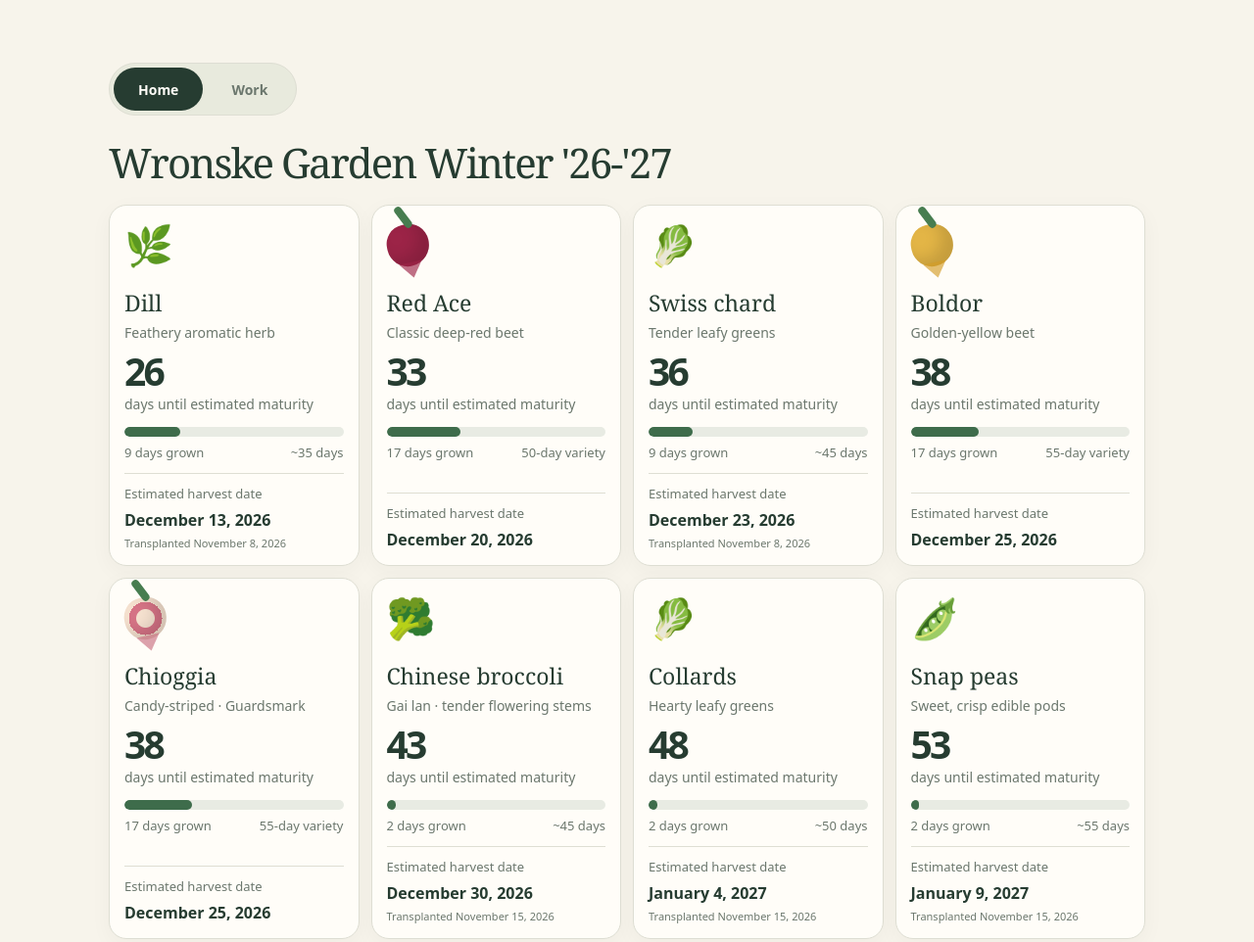
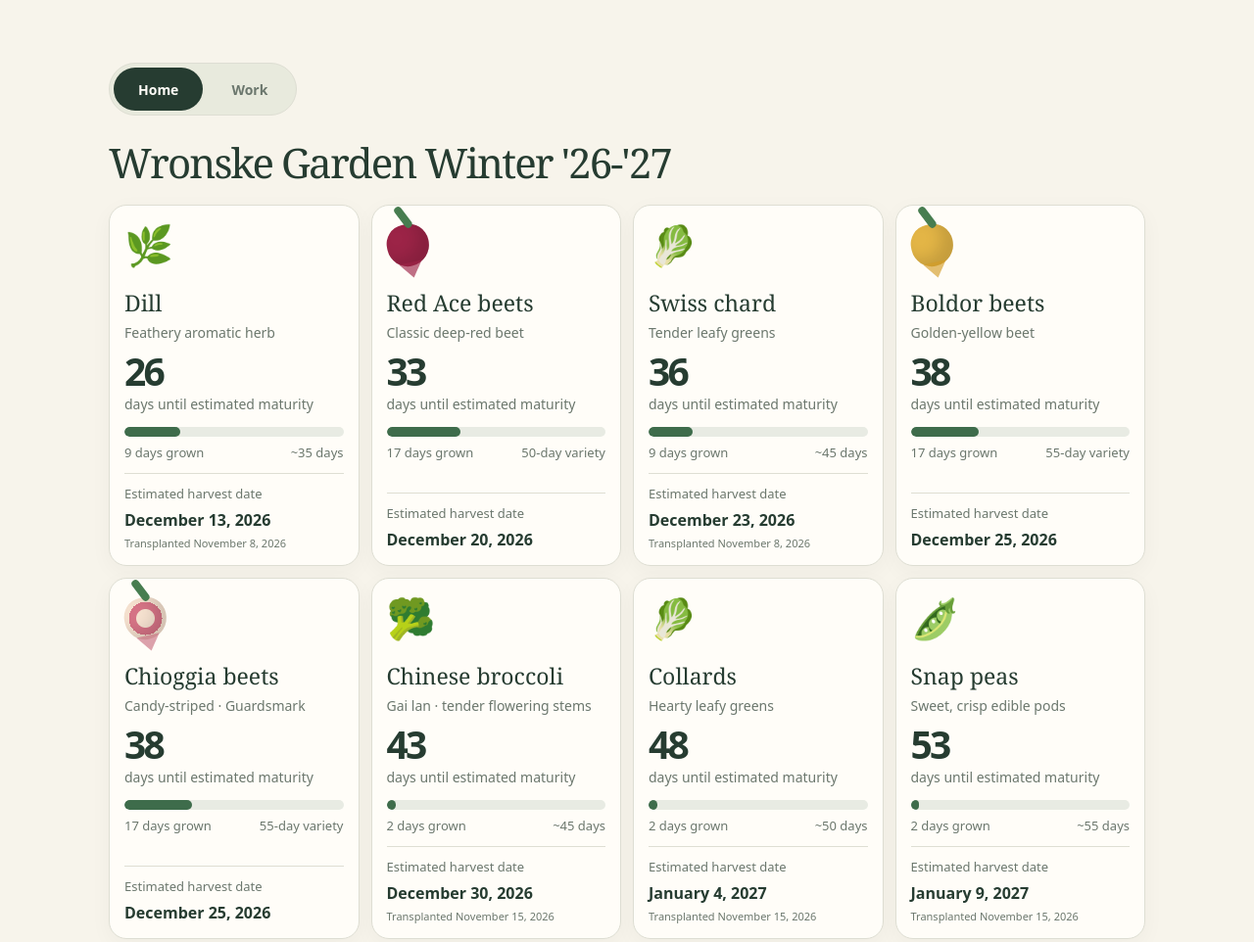
Before and after one commit to HardyHeyday/yourheyday-website, a plain HTML site: page garden/index.html in a window 1280 px wide. Shown: the top 962 px of the page at 98% size. Drawn offline with Linux system fonts and the light colour scheme.

Commit message:
Add beets to three beet variety card titles

```diff
--- a/garden/index.html
+++ b/garden/index.html
@@ -69,10 +69,10 @@ a{color:var(--green)}.status{font-size:15px;font-weight:650;color:#397348;margin
 <h1>Wronske Garden Winter '26-'27</h1>
 <section class="grid" aria-label="Home garden maturity countdowns">
 <article class="card" data-days="35" data-start="2026-11-08"><div class="art"><span class="new-crop-icon dill" aria-hidden="true">🌿</span></div><h2>Dill</h2><p class="descriptor">Feathery aromatic herb</p><div class="count" data-remaining>26</div><div class="unit">days until estimated maturity</div><div class="status" data-status></div><div class="progress" role="progressbar" aria-label="Dill growing progress" aria-valuemin="0" aria-valuemax="100"><div class="fill"></div></div><div class="split"><span data-elapsed>9 days grown</span><span>~35 days</span></div><div class="harvest">Estimated harvest date<strong>December 13, 2026</strong><small>Transplanted November 8, 2026</small></div></article>
-<article class="card" data-days="50"><div class="art"><div class="beet red" aria-hidden="true"></div></div><h2>Red Ace</h2><p class="descriptor">Classic deep-red beet</p><div class="count" data-remaining>49</div><div class="unit">days until estimated maturity</div><div class="status" data-status></div><div class="progress" role="progressbar" aria-label="Red Ace growing progress" aria-valuemin="0" aria-valuemax="100"><div class="fill"></div></div><div class="split"><span data-elapsed>1 day grown</span><span>50-day variety</span></div><div class="harvest">Estimated harvest date<strong>December 20, 2026</strong></div></article>
+<article class="card" data-days="50"><div class="art"><div class="beet red" aria-hidden="true"></div></div><h2>Red Ace beets</h2><p class="descriptor">Classic deep-red beet</p><div class="count" data-remaining>49</div><div class="unit">days until estimated maturity</div><div class="status" data-status></div><div class="progress" role="progressbar" aria-label="Red Ace growing progress" aria-valuemin="0" aria-valuemax="100"><div class="fill"></div></div><div class="split"><span data-elapsed>1 day grown</span><span>50-day variety</span></div><div class="harvest">Estimated harvest date<strong>December 20, 2026</strong></div></article>
 <article class="card" data-days="45" data-start="2026-11-08"><div class="art"><span class="new-crop-icon chard" aria-hidden="true">🥬</span></div><h2>Swiss chard</h2><p class="descriptor">Tender leafy greens</p><div class="count" data-remaining>36</div><div class="unit">days until estimated maturity</div><div class="status" data-status></div><div class="progress" role="progressbar" aria-label="Swiss chard growing progress" aria-valuemin="0" aria-valuemax="100"><div class="fill"></div></div><div class="split"><span data-elapsed>9 days grown</span><span>~45 days</span></div><div class="harvest">Estimated harvest date<strong>December 23, 2026</strong><small>Transplanted November 8, 2026</small></div></article>
-<article class="card" data-days="55"><div class="art"><div class="beet gold" aria-hidden="true"></div></div><h2>Boldor</h2><p class="descriptor">Golden-yellow beet</p><div class="count" data-remaining>54</div><div class="unit">days until estimated maturity</div><div class="status" data-status></div><div class="progress" role="progressbar" aria-label="Boldor growing progress" aria-valuemin="0" aria-valuemax="100"><div class="fill"></div></div><div class="split"><span data-elapsed>1 day grown</span><span>55-day variety</span></div><div class="harvest">Estimated harvest date<strong>December 25, 2026</strong></div></article>
-<article class="card" data-days="55"><div class="art"><div class="beet stripe" aria-hidden="true"></div></div><h2>Chioggia</h2><p class="descriptor">Candy-striped · Guardsmark</p><div class="count" data-remaining>54</div><div class="unit">days until estimated maturity</div><div class="status" data-status></div><div class="progress" role="progressbar" aria-label="Chioggia growing progress" aria-valuemin="0" aria-valuemax="100"><div class="fill"></div></div><div class="split"><span data-elapsed>1 day grown</span><span>55-day variety</span></div><div class="harvest">Estimated harvest date<strong>December 25, 2026</strong></div></article>
+<article class="card" data-days="55"><div class="art"><div class="beet gold" aria-hidden="true"></div></div><h2>Boldor beets</h2><p class="descriptor">Golden-yellow beet</p><div class="count" data-remaining>54</div><div class="unit">days until estimated maturity</div><div class="status" data-status></div><div class="progress" role="progressbar" aria-label="Boldor growing progress" aria-valuemin="0" aria-valuemax="100"><div class="fill"></div></div><div class="split"><span data-elapsed>1 day grown</span><span>55-day variety</span></div><div class="harvest">Estimated harvest date<strong>December 25, 2026</strong></div></article>
+<article class="card" data-days="55"><div class="art"><div class="beet stripe" aria-hidden="true"></div></div><h2>Chioggia beets</h2><p class="descriptor">Candy-striped · Guardsmark</p><div class="count" data-remaining>54</div><div class="unit">days until estimated maturity</div><div class="status" data-status></div><div class="progress" role="progressbar" aria-label="Chioggia growing progress" aria-valuemin="0" aria-valuemax="100"><div class="fill"></div></div><div class="split"><span data-elapsed>1 day grown</span><span>55-day variety</span></div><div class="harvest">Estimated harvest date<strong>December 25, 2026</strong></div></article>
 <article class="card" data-days="45" data-start="2026-11-15"><div class="art"><span class="new-crop-icon broccoli" aria-hidden="true">🥦</span></div><h2>Chinese broccoli</h2><p class="descriptor">Gai lan · tender flowering stems</p><div class="count" data-remaining>43</div><div class="unit">days until estimated maturity</div><div class="status" data-status></div><div class="progress" role="progressbar" aria-label="Chinese broccoli growing progress" aria-valuemin="0" aria-valuemax="100"><div class="fill"></div></div><div class="split"><span data-elapsed>2 days grown</span><span>~45 days</span></div><div class="harvest">Estimated harvest date<strong>December 30, 2026</strong><small>Transplanted November 15, 2026</small></div></article>
 <article class="card" data-days="50" data-start="2026-11-15"><div class="art"><span class="new-crop-icon collards" aria-hidden="true">🥬</span></div><h2>Collards</h2><p class="descriptor">Hearty leafy greens</p><div class="count" data-remaining>48</div><div class="unit">days until estimated maturity</div><div class="status" data-status></div><div class="progress" role="progressbar" aria-label="Collards growing progress" aria-valuemin="0" aria-valuemax="100"><div class="fill"></div></div><div class="split"><span data-elapsed>2 days grown</span><span>~50 days</span></div><div class="harvest">Estimated harvest date<strong>January 4, 2027</strong><small>Transplanted November 15, 2026</small></div></article>
 <article class="card" data-days="55" data-start="2026-11-15"><div class="art"><span class="new-crop-icon peas" aria-hidden="true">🫛</span></div><h2>Snap peas</h2><p class="descriptor">Sweet, crisp edible pods</p><div class="count" data-remaining>53</div><div class="unit">days until estimated maturity</div><div class="status" data-status></div><div class="progress" role="progressbar" aria-label="Snap peas growing progress" aria-valuemin="0" aria-valuemax="100"><div class="fill"></div></div><div class="split"><span data-elapsed>2 days grown</span><span>~55 days</span></div><div class="harvest">Estimated harvest date<strong>January 9, 2027</strong><small>Transplanted November 15, 2026</small></div></article>
```
